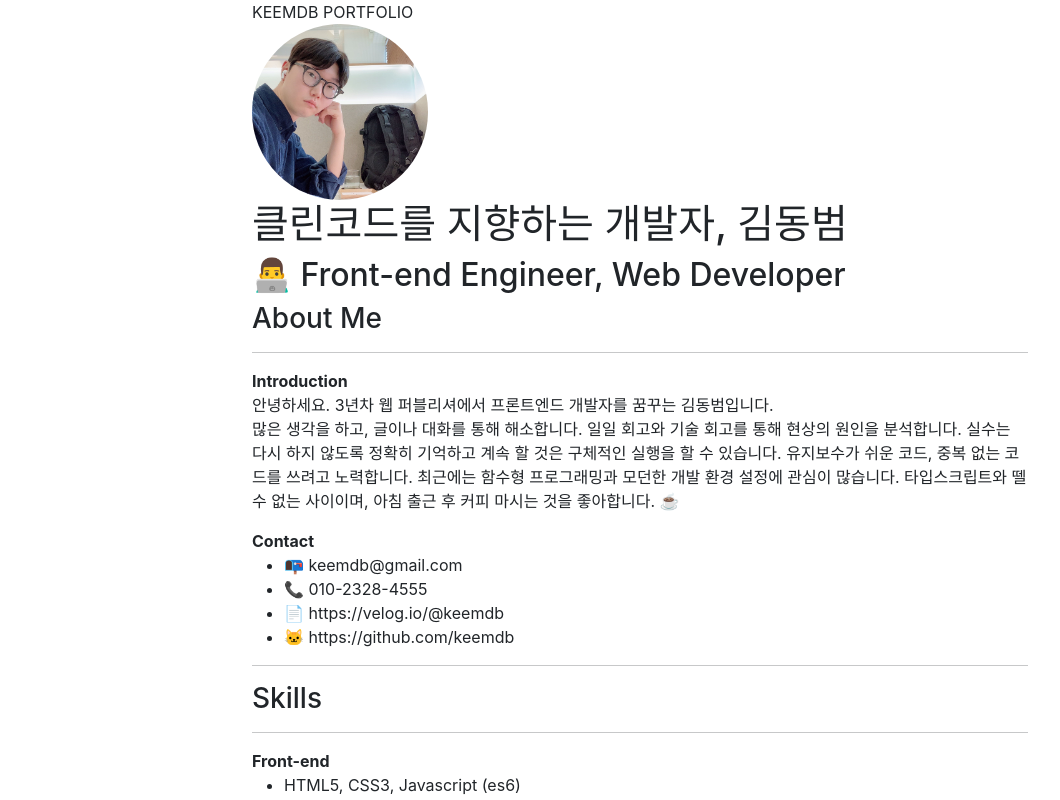
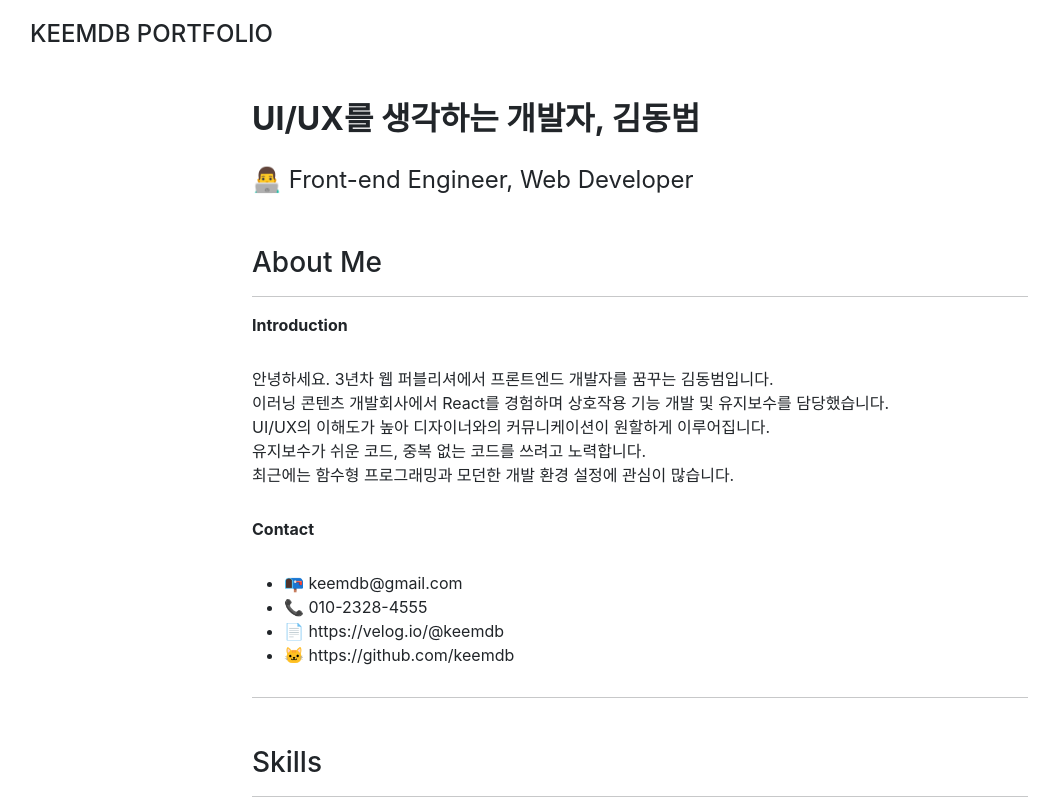
Before and after one commit to keemdb/portfolio, a React (Create React App) app: page / in a window 1280 px wide. Shown: the top 800 px of the page, without its empty margins (0-1060 px from the left). Built offline with nearby package versions, Linux system fonts and the light colour scheme.

Commit message:
component 분류

```diff
--- a/src/App.css
+++ b/src/App.css
@@ -7,6 +7,16 @@ img {
   margin: 0 auto;
 }
 
+.title {
+  margin-top: 100px;
+  font-weight: 700;
+}
+
+.title_sub {
+  font-size: 1.5rem;
+  margin: 1rem 0;
+}
+
 .profile {
   width: 200px;
 }
--- a/src/App.js
+++ b/src/App.js
@@ -1,36 +1,20 @@
 import './App.css';
+import Aboutme from './Component/Aboutme';
+import Header from './Component/Header';
 
 function App() {
   return (
     <div className="App">
       <div className="container">
         <div className="row">
-          <div className="logo">KEEMDB PORTFOLIO</div>
+          <Header/>
           <div className="profile">
-            <img src="./img/profile.jpg"/>
+            {/* <img src="./img/profile.jpg"/> */}
           </div>
-          <h1>클린코드를 지향하는 개발자, 김동범</h1>
-          <h2>👨‍💻 Front-end Engineer, Web Developer</h2>
-          <div className="aboutMe">
-            <h3>About Me</h3>
-            <hr/>
-            <strong>Introduction</strong>
-            <p>
-              안녕하세요. 3년차 웹 퍼블리셔에서 프론트엔드 개발자를 꿈꾸는 김동범입니다.<br/>
-              많은 생각을 하고, 글이나 대화를 통해 해소합니다. 일일 회고와 기술 회고를 통해 현상의 원인을 분석합니다. 실수는 다시 하지 않도록 정확히 기억하고 계속 할 것은 구체적인 실행을 할 수 있습니다.
-              유지보수가 쉬운 코드, 중복 없는 코드를 쓰려고 노력합니다. 최근에는 함수형 프로그래밍과 모던한 개발 환경 설정에 관심이 많습니다.
-              타입스크립트와 뗄 수 없는 사이이며, 아침 출근 후 커피 마시는 것을 좋아합니다.  ☕️
-            </p>
-            <strong>Contact</strong>
-            <p>
-              <ul>
-                <li>📭 keemdb@gmail.com</li>
-                <li>📞 010-2328-4555</li>
-                <li>📄 https://velog.io/@keemdb</li>
-                <li>🐱 https://github.com/keemdb</li>
-              </ul>
-            </p>
-            <hr/>
+          <h2 className="title">UI/UX를 생각하는 개발자, 김동범</h2>
+          <p className="title_sub">👨‍💻 Front-end Engineer, Web Developer</p>
+          <Aboutme />
+          <div className="skills">
             <h3>Skills</h3>
               <hr/>
               <strong>Front-end</strong>
--- /dev/null
+++ b/src/Component/Aboutme.css
@@ -0,0 +1,7 @@
+.aboutMe {
+	margin: 2rem 0;
+  }
+
+.aboutMe p {
+	margin: 30px 0;
+}
--- /dev/null
+++ b/src/Component/Aboutme.js
@@ -0,0 +1,30 @@
+import React from 'react';
+import './Aboutme.css';
+
+function Aboutme() {
+  return (
+	<div className="aboutMe">
+		<h3>About Me</h3>
+            <hr/>
+            <strong>Introduction</strong>
+            <p>
+              안녕하세요. 3년차 웹 퍼블리셔에서 프론트엔드 개발자를 꿈꾸는 김동범입니다.<br/>
+              이러닝 콘텐츠 개발회사에서 React를 경험하며 상호작용 기능 개발 및 유지보수를 담당했습니다. <br/>
+              UI/UX의 이해도가 높아 디자이너와의 커뮤니케이션이 원할하게 이루어집니다.<br/>
+              유지보수가 쉬운 코드, 중복 없는 코드를 쓰려고 노력합니다. <br/>최근에는 함수형 프로그래밍과 모던한 개발 환경 설정에 관심이 많습니다.
+            </p>
+            <strong>Contact</strong>
+            <p>
+              <ul>
+                <li>📭 keemdb@gmail.com</li>
+                <li>📞 010-2328-4555</li>
+                <li>📄 https://velog.io/@keemdb</li>
+                <li>🐱 https://github.com/keemdb</li>
+              </ul>
+            </p>
+            <hr/>
+	</div>
+  )
+}
+
+export default Aboutme
--- /dev/null
+++ b/src/Component/Header.css
@@ -0,0 +1,6 @@
+.logo {
+    position: fixed;
+    top: 20px;
+    left: 30px;
+    font-size: 1.5rem;
+  }
--- /dev/null
+++ b/src/Component/Header.js
@@ -0,0 +1,12 @@
+import React from 'react';
+import './Header.css';
+
+function Header() {
+  return (
+	<div className="header">
+		<h1 className="logo">KEEMDB PORTFOLIO</h1>
+	</div>
+  )
+}
+
+export default Header
```
Lines whose indentation alone changed are shown as unchanged.
